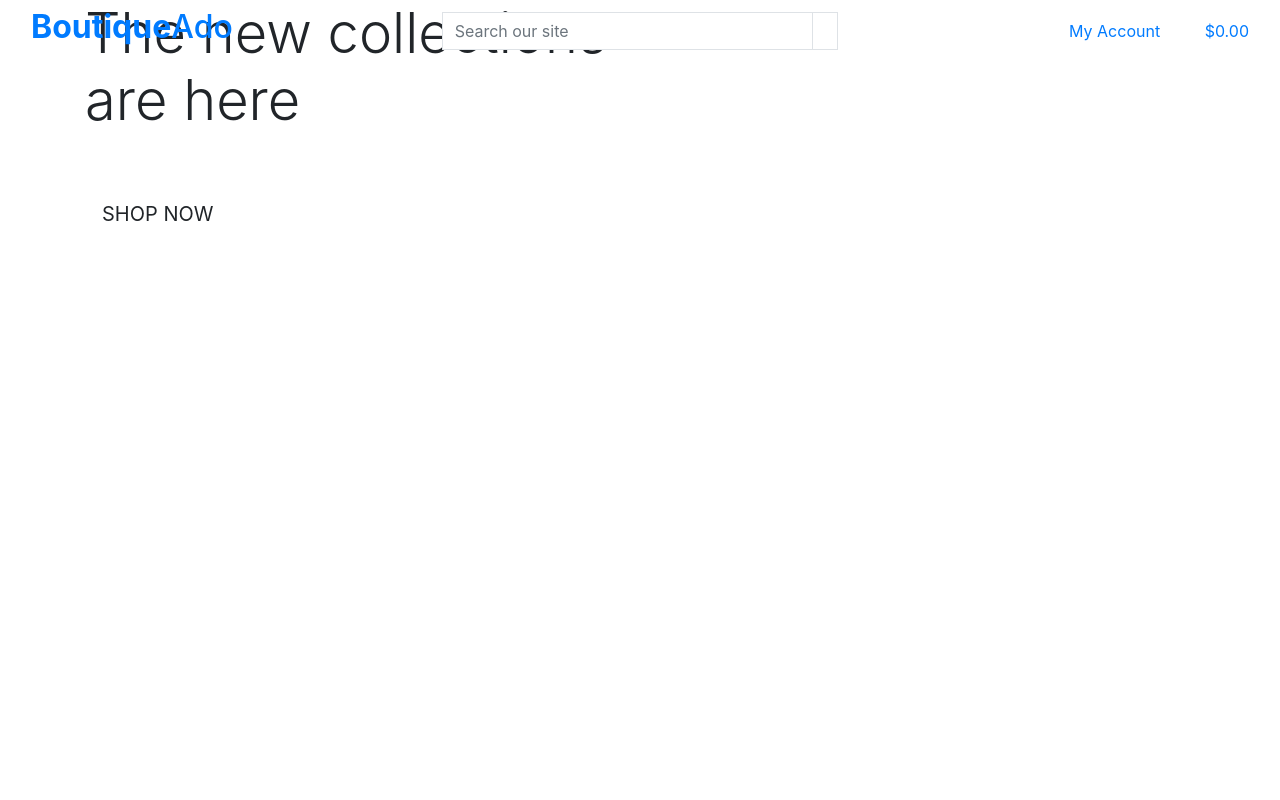
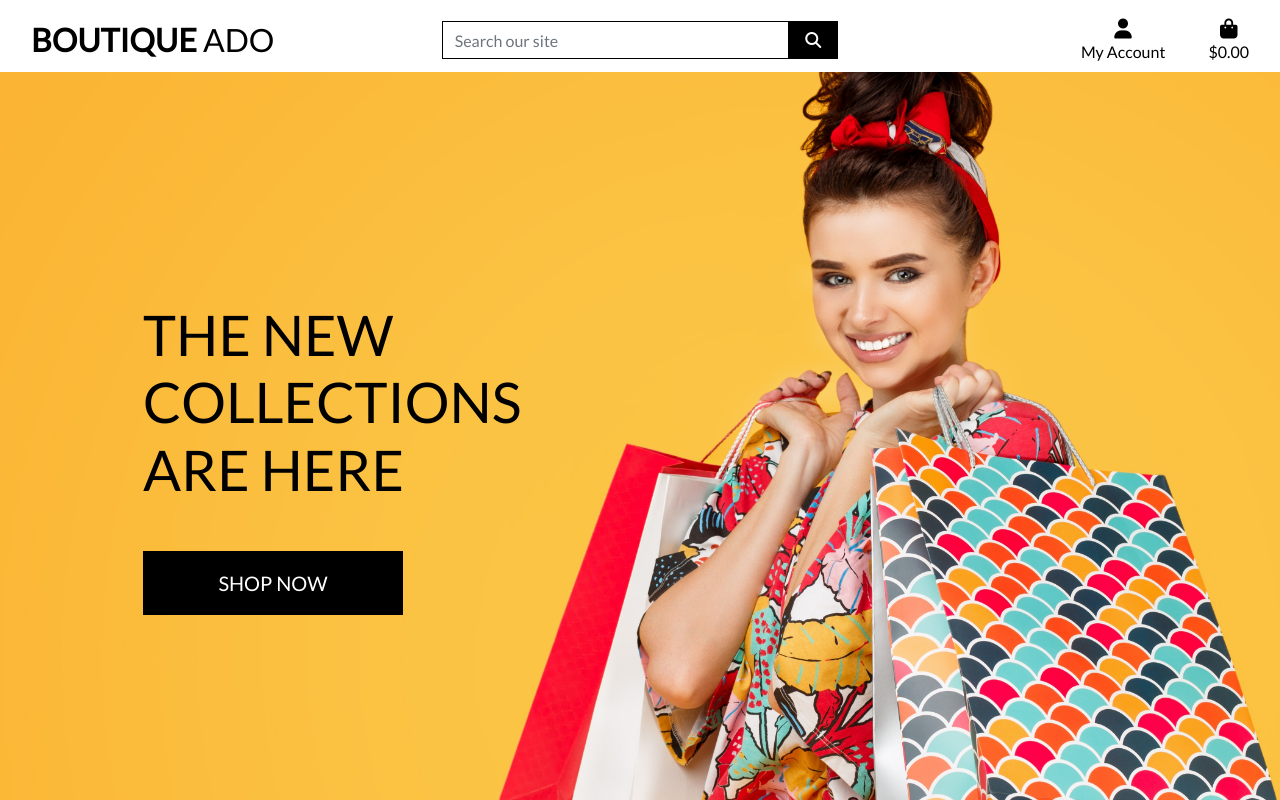
Before and after one commit to PerkunasKF/boutique_ado_CI, a Django app: page / in a window 1280 px wide. Run offline with Django 3.2, Linux system fonts and the light colour scheme; some libraries are stand-ins or nearby versions.

Commit message:
Completed home page header and css

```diff
--- a/boutique_ado/settings.py
+++ b/boutique_ado/settings.py
@@ -143,3 +143,7 @@
 # https://docs.djangoproject.com/en/3.0/howto/static-files/
 
 STATIC_URL = '/static/'
+STATICFILES_DIRS = (os.path.join(BASE_DIR, 'static'),)
+
+MEDIA_URL = '/media/'
+MEDIA_ROOT = os.path.join(BASE_DIR, 'media')
--- a/boutique_ado/urls.py
+++ b/boutique_ado/urls.py
@@ -15,9 +15,11 @@
 """
 from django.contrib import admin
 from django.urls import path, include
+from django.conf import settings
+from django.conf.urls.static import static
 
 urlpatterns = [
     path('admin/', admin.site.urls),
     path('accounts/', include('allauth.urls')),
     path('', include('home.urls')),
-]
+] + static(settings.MEDIA_URL, document_root=settings.MEDIA_ROOT)
--- /dev/null
+++ b/static/css/base.css
@@ -0,0 +1,81 @@
+html {
+    height: 100%;
+}
+
+body {
+    background: url('/media/homepage_background_cropped.jpg') no-repeat center center fixed;
+    background-size: cover;
+    height: calc(100vh - 164px);
+    color: #555;
+    font-family: 'Lato';
+}
+
+/* from Bulma */
+.icon {
+    align-items: center;
+    display: inline-flex;
+    justify-content: center;
+    height: 1.5rem;
+    width: 1.5rem;
+}
+
+.logo-font {
+    text-transform: uppercase;
+}
+
+.main-logo-link {
+    width: fit-content;
+}
+
+.shop-now-button {
+    background: black;
+    color: white;
+    min-width: 260px;
+}
+
+.btn-black {
+    background: black;
+    color: white;
+}
+
+.shop-now-button:hover,
+.shop-now-button:active,
+.shop-now-button:focus,
+.btn-black:hover,
+.btn-black:active,
+.btn-black:focus {
+    background: #222;
+    color: white;
+}
+
+.text-black {
+    color: #000 !important;
+}
+
+.border-black {
+    border: 1px solid black !important;
+}
+
+/* -------------------------------- Media Queries */
+
+/* Slightly larger container on xl screens */
+@media (min-width: 1200px) {
+  .container {
+    max-width: 80%;
+  }
+}
+
+/* fixed top navbar only on medium and up */
+@media (min-width: 992px) {
+    .fixed-top-desktop-only {
+        position: fixed;
+        top: 0;
+        right: 0;
+        left: 0;
+        z-index: 1030;
+    }
+
+    .header-container {
+        padding-top: 164px;
+    }
+}
--- a/templates/base.html
+++ b/templates/base.html
@@ -5,7 +5,6 @@
   <head>
 
     {% block meta %}
-        <!-- Required meta tags -->
         <meta http-equiv="X-UA-Compatible" content="ie=edge">
         <meta charset="utf-8">
         <meta name="viewport" content="width=device-width, initial-scale=1, shrink-to-fit=no">
@@ -15,16 +14,16 @@
     {% endblock %}
 
     {% block corecss %}
-        <!-- Bootstrap CSS -->
         <link rel="stylesheet" href="https://stackpath.bootstrapcdn.com/bootstrap/4.4.1/css/bootstrap.min.css" integrity="sha384-Vkoo8x4CGsO3+Hhxv8T/Q5PaXtkKtu6ug5TOeNV6gBiFeWPGFN9MuhOf23Q9Ifjh" crossorigin="anonymous">
+        <link rel="stylesheet" href="https://fonts.googleapis.com/css?family=Lato&display=swap">
+        <link rel="stylesheet" href="{% static 'css/base.css' %}">
     {% endblock %}
 
     {% block extra_css %}
     {% endblock %}
 
     {% block corejs %}
-        <!-- Optional JavaScript -->
-        <!-- jQuery first, then Popper.js, then Bootstrap JS -->
+        <script src="https://kit.fontawesome.com/e9c73d7092.js" crossorigin="anonymous"></script>
         <script src="https://code.jquery.com/jquery-3.4.1.slim.min.js" integrity="sha384-J6qa4849blE2+poT4WnyKhv5vZF5SrPo0iEjwBvKU7imGFAV0wwj1yYfoRSJoZ+n" crossorigin="anonymous"></script>
         <script src="https://cdn.jsdelivr.net/npm/popper.js@1.16.0/dist/umd/popper.min.js" integrity="sha384-Q6E9RHvbIyZFJoft+2mJbHaEWldlvI9IOYy5n3zV9zzTtmI3UksdQRVvoxMfooAo" crossorigin="anonymous"></script>
         <script src="https://stackpath.bootstrapcdn.com/bootstrap/4.4.1/js/bootstrap.min.js" integrity="sha384-wfSDF2E50Y2D1uUdj0O3uMBJnjuUD4Ih7YwaYd1iqfktj0Uod8GCExl3Og8ifwB6" crossorigin="anonymous"></script>
@@ -37,10 +36,11 @@
   </head>
   <body>
     <header class="container-fluid fixed-top">
-      <div class="row">
+        <div id="topnav" class="row bg-white pt-lg-2 d-none d-lg-flex">
             <div class="col-12 col-lg-4 my-auto py-1 py-lg-0 text-center text-lg-left">
                 <a href="{% url 'home' %}" class="nav-link main-logo-link">
-            <h2 class="logo-font text-black my-6"><strong>Boutique</strong>Ado</h2></a>
+                    <h2 class="logo-font text-black my-0"><strong>Boutique</strong> Ado</h2>
+                </a>
             </div>
             <div class="col-12 col-lg-4 my-auto py-1 py-lg-0">
                 <form method="GET" action="">
@@ -110,5 +110,6 @@
     {% block postloadjs %}
     {% endblock %}
 
+
   </body>
 </html>
```
Also changed, not shown: media/homepage_background_cropped.jpg (added). Lines whose indentation alone changed are shown as unchanged.
